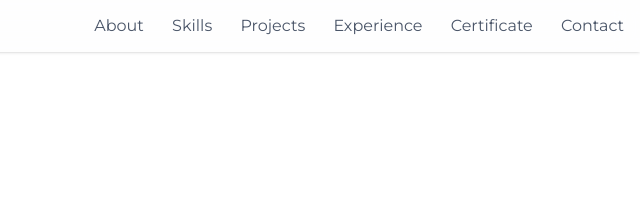
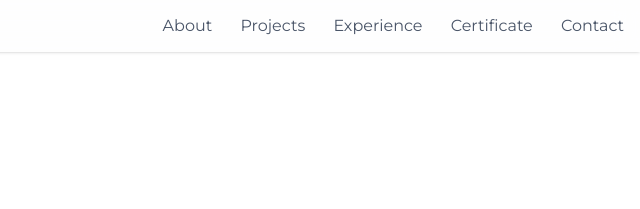
Before and after one commit to FawwazAfkar/portofolio-fawwaz, an Astro site: page / in a window 1280 px wide. Shown: the top 209 px of the page, 640-1280 px from the left. Built offline with nearby package versions, Linux system fonts and the light colour scheme; Astro itself is replaced by a stand-in of ours; no server answers.

Commit message:
navigation menu settings

```diff
--- a/src/layouts/Layout.astro
+++ b/src/layouts/Layout.astro
@@ -26,7 +26,6 @@ const { title } = Astro.props;
 				<a href="/" class="font-bold text-xl text-gray-900">FM</a>
 				<div class="space-x-6">
 					<a href="#about" class="hover:text-sky-500">About</a>
-					<a href="#skills" class="hover:text-sky-500">Skills</a>
 					<a href="#projects" class="hover:text-sky-500">Projects</a>
 					<a href="#experience" class="hover:text-sky-500">Experience</a>
 					<a href="#certificates" class="hover:text-sky-500">Certificate</a>
```
